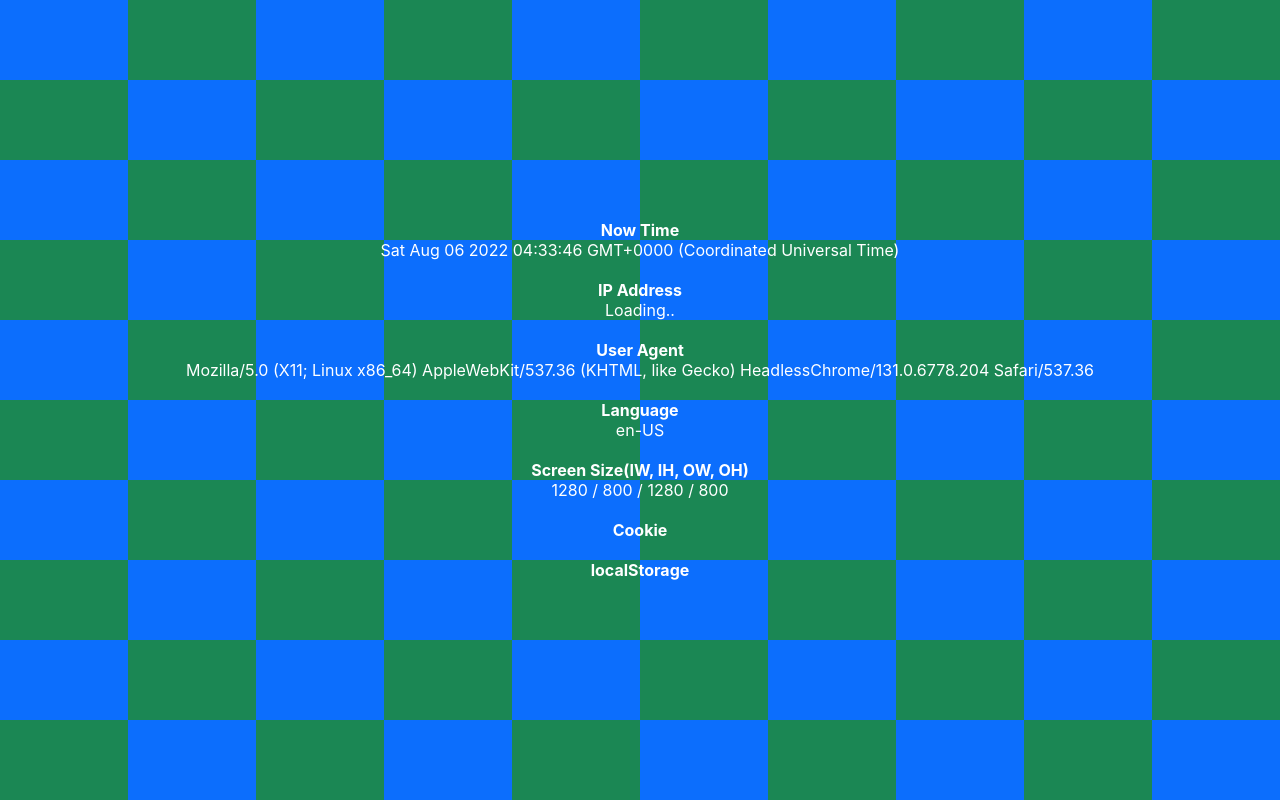
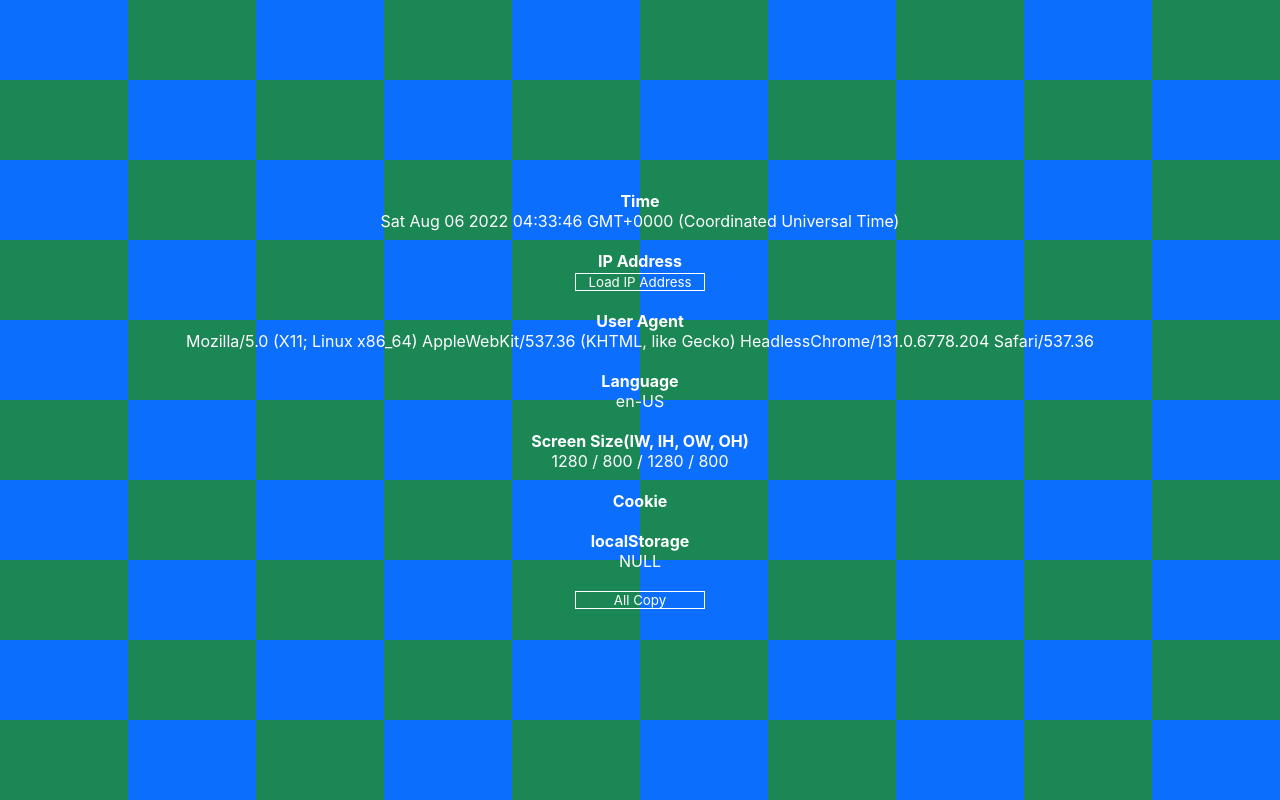
Before and after one commit to kimain050401/browser-tester, a plain HTML site: page index.html in a window 1280 px wide. Drawn offline with Linux system fonts and the light colour scheme; a web font is replaced by a local one.

Commit message:
add button

```diff
--- a/index.html
+++ b/index.html
@@ -22,31 +22,48 @@
             padding: 0;
             color: white;
         }
+        input[type=button]{
+            appearance: none;
+            border-radius: 0;
+            -moz-appearance: none;
+            -webkit-appearance: none;
+            -webkit-border-radius: 0;
+            -moz-border-radius: 0;
+            border: none;
+            padding: 0;
+            width: 130px;
+            border: 1px solid white;
+            background-color: #ffffff00;
+            color: white;
+            cursor: pointer;
+        }
     </style>
 </head>
 <body id="body">
     <div style="position: absolute;">
         <divx style="display: flex; justify-content: center; align-items: center; height: 100vh; width: 100vw; text-align: center; flex-direction: column;">
-            <p style="font-weight: bold;">Now Time</p>
-            <p id="time"></p>
+            <p style="font-weight: bold;">Time</p>
+            <p id="time">NULL</p>
             <br>
             <p style="font-weight: bold;">IP Address</p>
-            <p id="ips">Loading..</p>
+            <p id="ips"><input type="button" value="Load IP Address" onclick="loadIPAddress()"></p>
             <br>
             <p style="font-weight: bold;">User Agent</p>
-            <p id="ua"></p>
+            <p id="ua">NULL</p>
             <br>
             <p style="font-weight: bold;">Language</p>
-            <p id="language"></p>
+            <p id="language">NULL</p>
             <br>
             <p style="font-weight: bold;">Screen Size(IW, IH, OW, OH)</p>
-            <p id="screensize"></p>
+            <p id="screensize">NULL</p>
             <br>
             <p style="font-weight: bold;">Cookie</p>
-            <p id="cookies"></p>
+            <p id="cookies">NULL</p>
             <br>
             <p style="font-weight: bold;">localStorage</p>
-            <p id="localstorages"></p>
+            <p id="localstorages">NULL</p>
+            <br>
+            <input type="button" value="All Copy" onclick="copyText()">
         </div>
     </div>
     <script>
@@ -67,13 +84,6 @@
                 }
             }
         }
-        const se = document.createElement('script');
-        se.src = 'https://ipinfo.io?callback=callback';
-        document.body.appendChild(se);
-        document.body.removeChild(se);
-        function callback(data) {
-            document.getElementById('ips').textContent = data.ip;
-        }
         document.getElementById("time").innerText = new Date();
         document.getElementById("ua").innerText = navigator.userAgent;
         document.getElementById("language").innerText = navigator.language;
@@ -84,6 +94,44 @@
             const value = window.localStorage.getItem(key);
             document.getElementById("localstorages") = key + " : " + value + "; ";
         }
+
+        var isIp = false;
+
+        function loadIPAddress(){
+            fetch('https://api.ipify.org/?format=json')
+            .then((response) => response.json())
+            .then((data) => {
+                document.getElementById("ips").innerText = data["ip"];
+                isIp = true;
+            });
+        }
+
+        function copyText(){
+            if(isIp == true){
+                posttext = "[Time]\n" + document.getElementById("time").innerText + "\n\n";
+                posttext += "[IP Address]\n" + document.getElementById("ips").innerText + "\n\n";
+                posttext += "[User Agent]\n" + document.getElementById("ua").innerText + "\n\n";
+                posttext += "[Language]\n" + document.getElementById("language").innerText + "\n\n";
+                posttext += "[Screen Size(IW, IH, OW, OH)]\n" + document.getElementById("screensize").innerText + "\n\n";
+                posttext += "[Cookie]\n" + document.getElementById("cookies").innerText + "\n\n";
+                posttext += "[localStorage]\n" + document.getElementById("localstorages").innerText;
+            } else{
+                posttext = "[Time]\n" + document.getElementById("time").innerText + "\n\n";
+                posttext += "[IP Address]\nNot Loaded\n\n";
+                posttext += "[User Agent]\n" + document.getElementById("ua").innerText + "\n\n";
+                posttext += "[Language]\n" + document.getElementById("language").innerText + "\n\n";
+                posttext += "[Screen Size(IW, IH, OW, OH)]\n" + document.getElementById("screensize").innerText + "\n\n";
+                posttext += "[Cookie]\n" + document.getElementById("cookies").innerText + "\n\n";
+                posttext += "[localStorage]\n" + document.getElementById("localstorages").innerText;
+            }
+            const textArea = document.createElement('textarea');
+            textArea.textContent = posttext;
+            document.body.append(textArea);
+            textArea.select();
+            document.execCommand("copy");
+            textArea.remove();
+            alert("Copied")
+        }
     </script>
 </body>
 </html>
```
